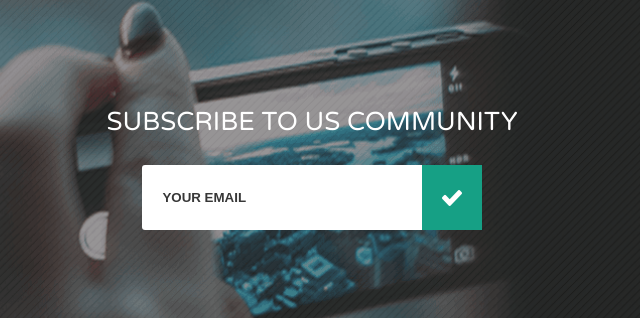
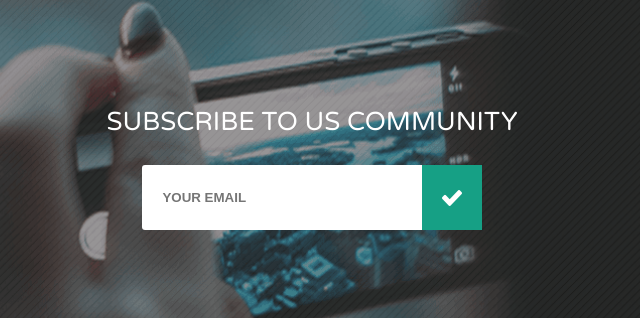
Before and after one commit to soroz30/PsdToWeb9, a website: page index.html in a window 1280 px wide. Shown: the part 2906-3224 px from the top of the page, 328-968 px from the left. Drawn offline with nearby package versions, Linux system fonts and the light colour scheme; some packages are replaced by stand-ins of ours; a script that the page names is missing.

Commit message:
adding placeholder

```diff
--- a/index.html
+++ b/index.html
@@ -94,7 +94,7 @@
 				<section class="subscribe">
 					<h2>Subscribe to us community</h2>
 					<form>
-						<input type="text" value="Your email">
+						<input type="text" placeholder="Your email">
 						<input type="submit" value="">
 					</form>
 				</section>
```
